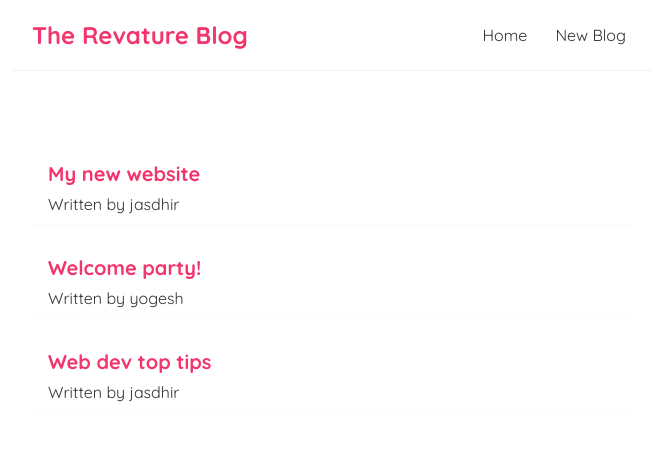
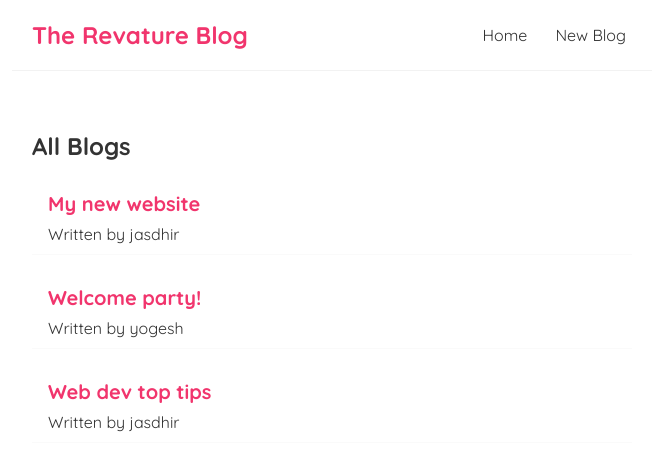
Before and after one commit to jasdhiratrevature/react-demo2, a React (Create React App) app: page / in a window 1280 px wide. Shown: the top 470 px of the page, without its empty margins (308-964 px from the left). Built offline with nearby package versions, Linux system fonts and the light colour scheme.

Commit message:
11-Props

```diff
--- /dev/null
+++ b/src/BlogList.js
@@ -0,0 +1,17 @@
+function BlogList({blogs,title}) {
+    //const blogs=props.blogs
+    //const title=props.title
+    return (
+        <div className="blog-list">
+            <h2>{title}</h2>
+            {blogs.map(blog => (
+                <div className="blog-preview" key={blog.id} >
+                    <h2>{blog.title}</h2>
+                    <p>Written by {blog.author}</p>
+                </div>
+            ))}
+        </div>
+    );
+}
+
+export default BlogList;
--- a/src/Home.js
+++ b/src/Home.js
@@ -1,4 +1,5 @@
 import {useState} from 'react'
+import BlogList from './BlogList'
 const Home = () => {
   const [blogs, setBlogs] = useState([
     { title: 'My new website', body: 'lorem ipsum...', author: 'jasdhir', id: 1 },
@@ -8,12 +9,7 @@
 
   return (
   <div className="home">
-     {blogs.map(blog => (
-        <div className="blog-preview" key={blog.id} >
-          <h2>{ blog.title }</h2>
-          <p>Written by { blog.author }</p>
-        </div>
-      ))}
+    <BlogList blogs={blogs} title="All Blogs"/>
 
   </div>
   )
```
Also changed, not shown: 1 other file (tests, documents, lock files or other folders).
